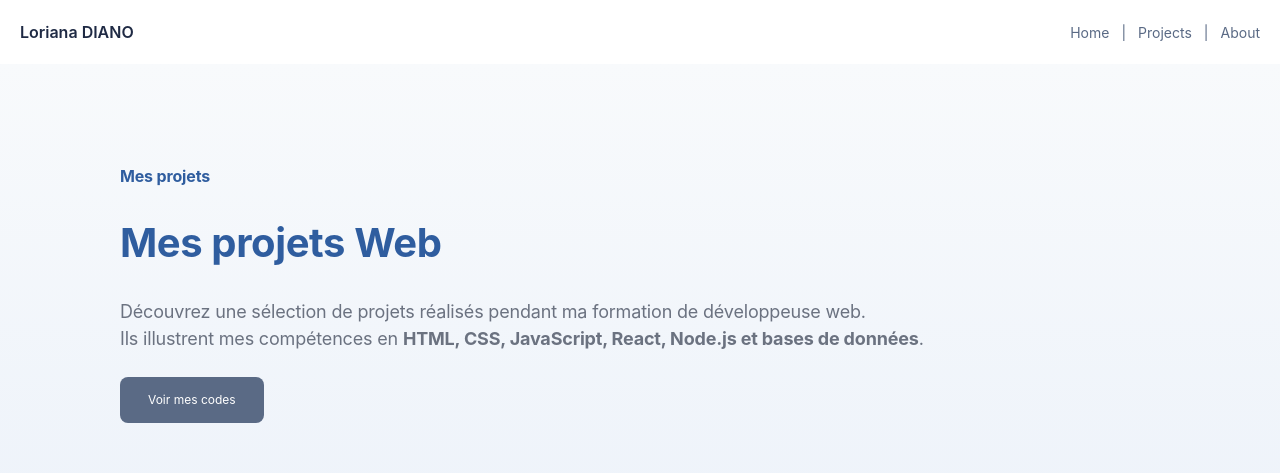
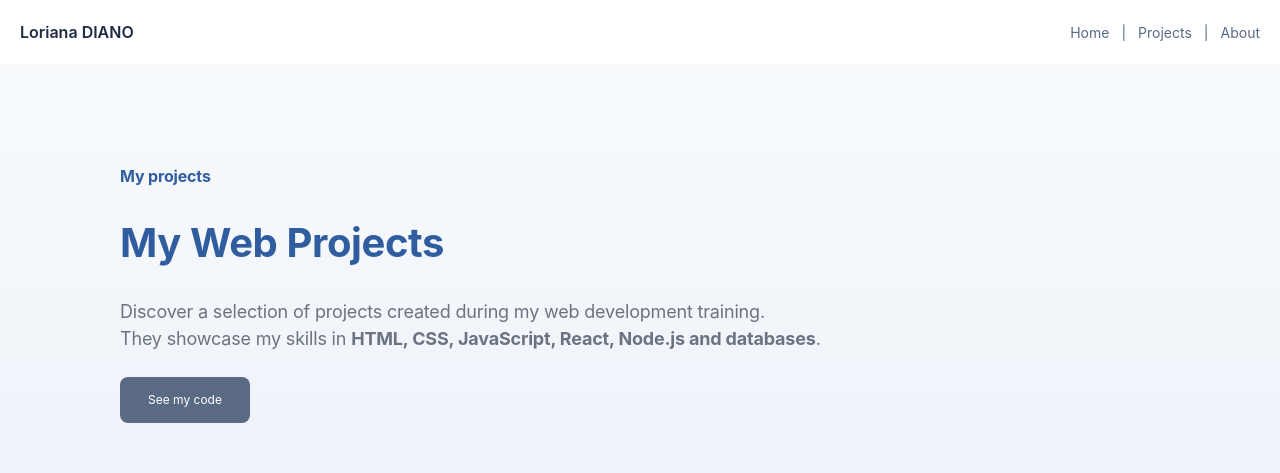
Before and after one commit to LorianaD/portfolio_LorianaDIANO, a React (Vite) app in the folder frontend/: page /projects in a window 1280 px wide. Shown: the top 473 px of the page. Built offline with nearby package versions, Linux system fonts and the light colour scheme.

Commit message:
add: translate ProjectsPage's Hero

```diff
--- a/frontend/src/components/Sections/Projects/Hero.jsx
+++ b/frontend/src/components/Sections/Projects/Hero.jsx
@@ -1,21 +1,26 @@
 import SectionHero from "../../ui/SectionHero";
 import Btn from "../../ui/Btn";
+import getTranslatedData from "../../../helper/translations/getTranslatedData";
+import { projectsHero } from "../../../data/projectsPage";
 
-function Hero() {
+function Hero({ locale = "fr" }) {
 
-    const eyebrow = "Mes projets";
-    const title = "Mes projets Web";
+    const content = getTranslatedData(projectsHero, locale);
+
     const description = (
         <>
-            Découvrez une sélection de projets réalisés pendant ma formation de développeuse web.<br/>
-            Ils illustrent mes compétences en{" "}<span className="important">HTML, CSS, JavaScript, React, Node.js et bases de données</span>.
+            {content.description1}<br/>
+            {content.description2}{" "}
+            <span className="important">
+                {content.highlight}
+            </span>.
         </>
     );
 
     return(
-        <SectionHero eyebrow={eyebrow} title={title} description={description}>
+        <SectionHero eyebrow={content.eyebrow} title={content.title} description={description}>
             <Btn href={"https://github.com/LorianaD"}>
-                Voir mes codes
+                {content.cta}
             </Btn>
         </SectionHero>
     )
--- /dev/null
+++ b/frontend/src/data/projectsPage.js
@@ -0,0 +1,30 @@
+const projectsHero = {
+    fr: {
+        eyebrow: "Mes projets",
+        title: "Mes projets Web",
+        description1: "Découvrez une sélection de projets réalisés pendant ma formation de développeuse web.",
+        description2: "Ils illustrent mes compétences en",
+        highlight: "HTML, CSS, JavaScript, React, Node.js et bases de données",
+        cta: "Voir mes codes"
+    },
+    en: {
+        eyebrow: "My projects",
+        title: "My Web Projects",
+        description1: "Discover a selection of projects created during my web development training.",
+        description2: "They showcase my skills in",
+        highlight: "HTML, CSS, JavaScript, React, Node.js and databases",
+        cta: "See my code"
+    },
+    it: {
+        eyebrow: "I miei progetti",
+        title: "I miei progetti Web",
+        description1: "Scopri una selezione di progetti realizzati durante la mia formazione come sviluppatrice web.",
+        description2: "Dimostrano le mie competenze in",
+        highlight: "HTML, CSS, JavaScript, React, Node.js e basi di dati",
+        cta: "Vedi il mio codice"
+    }
+};
+
+export {
+    projectsHero
+}
--- a/frontend/src/pages/ProjectsPage.jsx
+++ b/frontend/src/pages/ProjectsPage.jsx
@@ -1,11 +1,15 @@
+import { useOutletContext } from "react-router";
 import Hero from "../components/Sections/Projects/Hero"
 import ProjectsGallery from "../components/Sections/Projects/ProjectsGallery"
 
 function ProjectsPage() {
+
+    const { locale } = useOutletContext();
+
     return(
         <main>
-            <Hero/>
-            <ProjectsGallery/>
+            <Hero locale={locale}/>
+            <ProjectsGallery locale={locale}/>
         </main>
     )
 }
```
